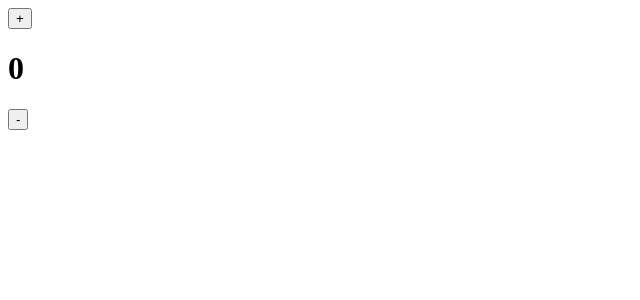
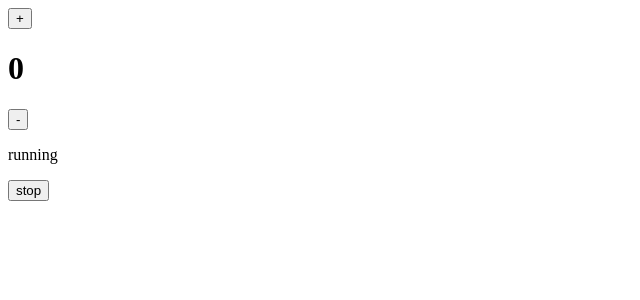
Before and after one commit to abhishek5069/react_con, a React (Create React App) app: page / in a window 1280 px wide. Shown: the top 300 px of the page, without its empty margins (0-640 px from the left). Built offline with nearby package versions, Linux system fonts and the light colour scheme.

Commit message:
all case useeffect

```diff
--- a/src/App.js
+++ b/src/App.js
@@ -4,11 +4,22 @@ import { useEffect, useState } from 'react';
 let App=()=> {
 
   let [count,setCount]=useState(0);
+  let [process,setProcess]=useState("running");
   console.log("render is called");
+  //case:1
+   useEffect(()=>{
+    console.log("case 1 onw time");
+  },[]);
 
-  useEffect(()=>{
-    console.log("should be run one time");
-  },[]);
+  //case:2
+   useEffect(()=>{
+     console.log("case 2 every time");
+   })
+
+   //case:3
+   useEffect(()=>{
+     console.log("case:3 passed state change ke baad");
+   },[process]);
 
   return (
      <div className="App">
@@ -19,6 +30,12 @@ let App=()=> {
        <button onClick={(e)=>{
         setCount(count-1)
       }} >-</button>
+
+      <p>{process}</p>
+      <button onClick={()=>{
+        setProcess("stop");
+      }}>stop</button>
+
     </div>
   );
 };
```
